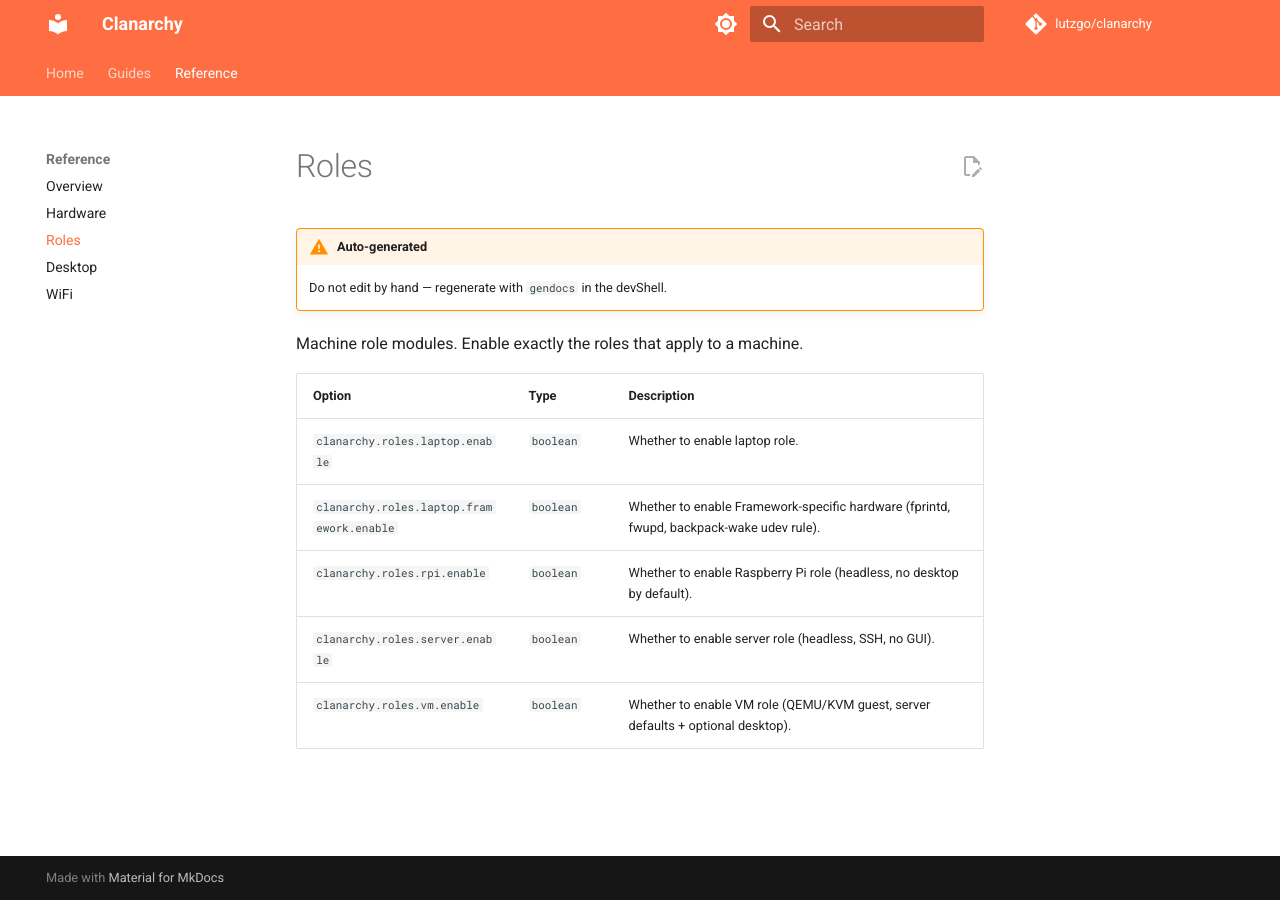
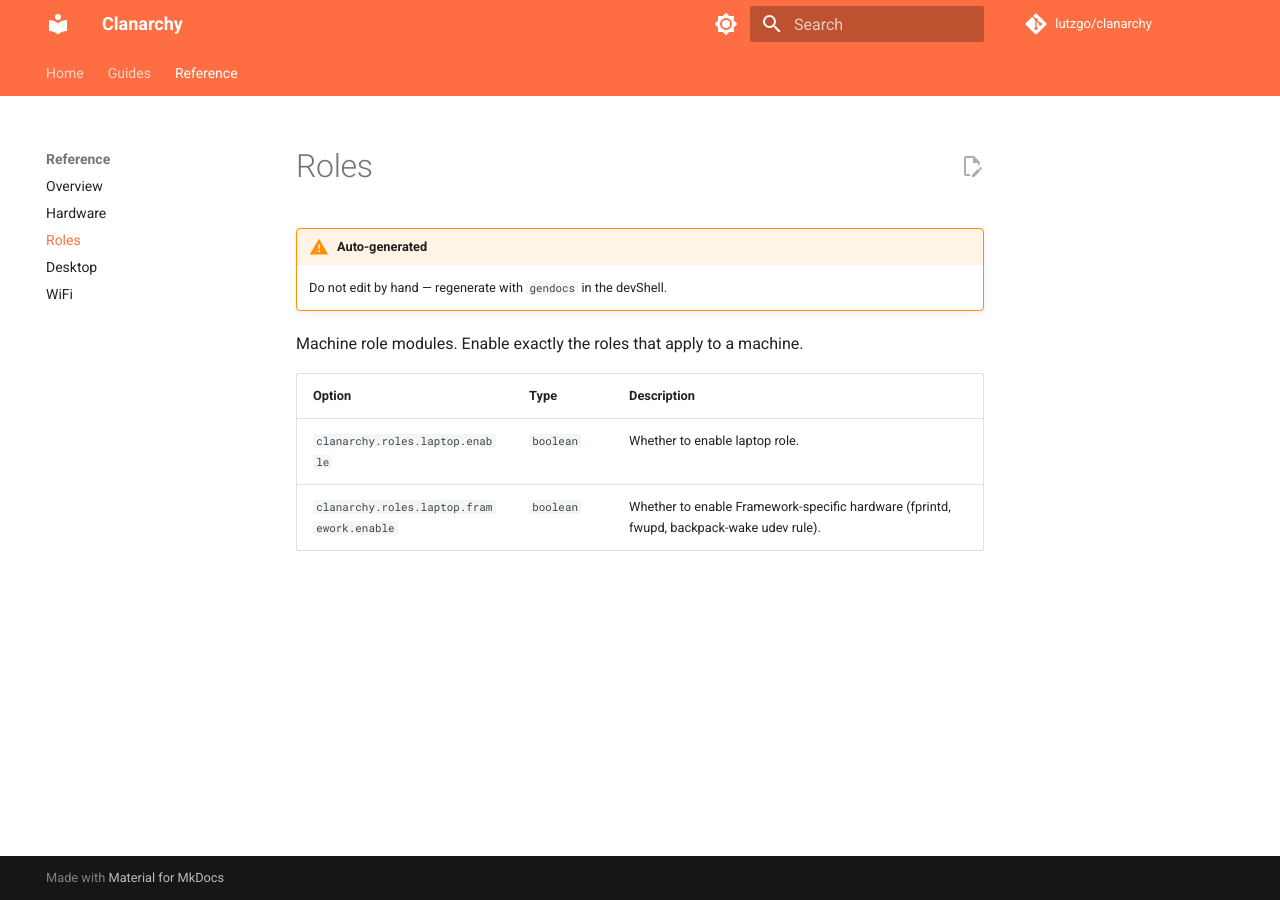
Before and after one commit to lutzgo/clanarchy, an MkDocs documentation site: the page built from docs/reference/roles.md, in a window 1280 px wide. Built offline with MkDocs 1.6.1 and Material for MkDocs 9.7.7, drawn with Linux system fonts in a browser that asks for light colours; comment, search, counter and statistics services are not loaded.

Commit message:
docs: regenerate option reference [skip ci]

```diff
--- a/docs/reference/roles.md
+++ b/docs/reference/roles.md
@@ -9,6 +9,3 @@ Machine role modules. Enable exactly the roles that apply to a machine.
 |--------|------|-------------|
 | `clanarchy.roles.laptop.enable` | `boolean` | Whether to enable laptop role. |
 | `clanarchy.roles.laptop.framework.enable` | `boolean` | Whether to enable Framework-specific hardware (fprintd, fwupd, backpack-wake udev rule). |
-| `clanarchy.roles.rpi.enable` | `boolean` | Whether to enable Raspberry Pi role (headless, no desktop by default). |
-| `clanarchy.roles.server.enable` | `boolean` | Whether to enable server role (headless, SSH, no GUI). |
-| `clanarchy.roles.vm.enable` | `boolean` | Whether to enable VM role (QEMU/KVM guest, server defaults + optional desktop). |
```
Also changed, not shown: docs/reference/desktop.md (+0 -2 lines), docs/reference/wifi.md (+0 -1 lines).
